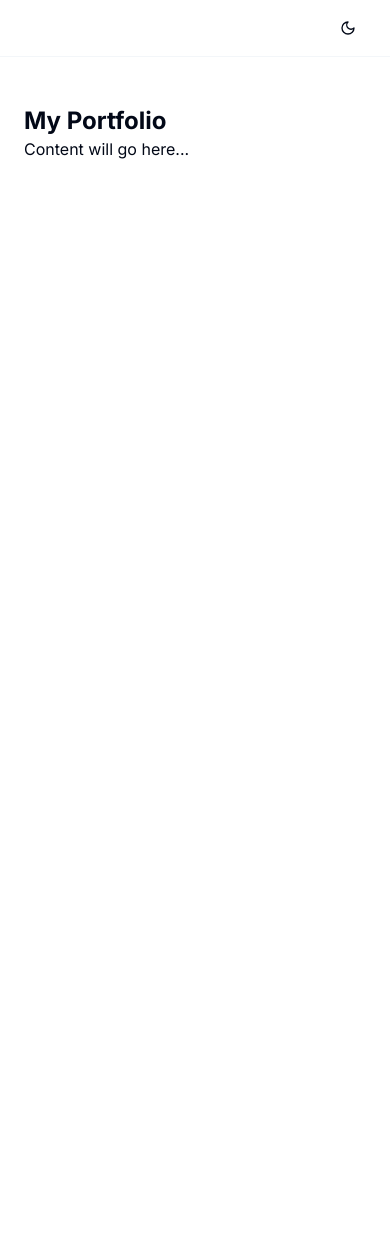
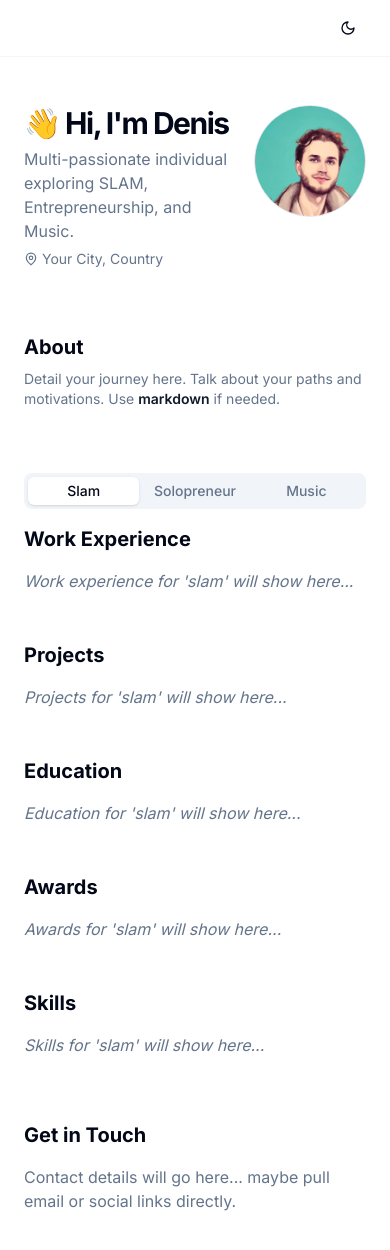
Before and after one commit to feedforfools/dr-portfolio, a Next.js app: page / in a window 390 px wide. Shown: the top 1250 px of the page. Before the commit the page ends 844 px from the top, so only its background shows below. Built offline with nearby package versions, Linux system fonts and the light colour scheme.

Commit message:
Simple design with hero, header, filtered content and contact

```diff
--- a/package.json
+++ b/package.json
@@ -12,6 +12,7 @@
     "@radix-ui/react-avatar": "^1.1.6",
     "@radix-ui/react-separator": "^1.1.4",
     "@radix-ui/react-slot": "^1.2.0",
+    "@radix-ui/react-tabs": "^1.1.9",
     "@radix-ui/react-tooltip": "^1.2.3",
     "class-variance-authority": "^0.7.1",
     "clsx": "^2.1.1",
@@ -21,6 +22,7 @@
     "next-themes": "^0.4.6",
     "react": "^19.0.0",
     "react-dom": "^19.0.0",
+    "react-markdown": "^10.1.0",
     "tailwind-merge": "^3.2.0",
     "tailwindcss-animate": "^1.0.7"
   },
--- a/src/app/page.tsx
+++ b/src/app/page.tsx
@@ -1,8 +1,157 @@
+import { Avatar, AvatarFallback, AvatarImage } from "@/components/ui/avatar";
+import { Badge } from "@/components/ui/badge";
+import { Card, CardContent, CardHeader } from "@/components/ui/card";
+import { Tabs, TabsContent, TabsList, TabsTrigger } from "@/components/ui/tabs";
+import { DATA } from "@/data/resume";
+import { cn } from "@/lib/utils";
+import Markdown from "react-markdown";
+
+// import FilteredSection from "@/components/filtered-section";
+
 export default function HomePage() {
+  // Define paths for tabs
+  const paths = ["slam", "solopreneur", "music"];
+  const defaultPath = "slam";
+
   return (
-    <div>
-      <h1 className="text-2xl font-bold">My Portfolio</h1>
-      <p>Content will go here...</p>
-    </div>
+    <main className="flex flex-col space-y-16">
+      {" "}
+      {/* --- Hero Section --- */}
+      <section id="hero">
+        <div className="flex items-start justify-between gap-4">
+          <div className="flex flex-1 flex-col space-y-1.5">
+            <h1 className="text-3xl font-bold tracking-tighter sm:text-5xl xl:text-6xl/none">
+              👋 Hi, I'm {DATA.name.split(" ")[0]}
+            </h1>
+            <p className="max-w-[600px] text-muted-foreground md:text-xl">
+              {DATA.description}
+            </p>
+            {/* Optional: Location */}
+            {DATA.location && (
+              <p className="max-w-[600px] text-sm text-muted-foreground flex items-center gap-1">
+                <svg
+                  xmlns="http://www.w3.org/2000/svg"
+                  width="14"
+                  height="14"
+                  viewBox="0 0 24 24"
+                  fill="none"
+                  stroke="currentColor"
+                  strokeWidth="2"
+                  strokeLinecap="round"
+                  strokeLinejoin="round"
+                  className="lucide lucide-map-pin"
+                >
+                  <path d="M20 10c0 6-8 12-8 12s-8-6-8-12a8 8 0 0 1 16 0Z" />
+                  <circle cx="12" cy="10" r="3" />
+                </svg>
+                {DATA.locationLink ? (
+                  <a
+                    href={DATA.locationLink}
+                    target="_blank"
+                    rel="noopener noreferrer"
+                    className="hover:underline"
+                  >
+                    {DATA.location}
+                  </a>
+                ) : (
+                  DATA.location
+                )}
+              </p>
+            )}
+          </div>
+          {/* Avatar */}
+          <Avatar className="size-28 border">
+            <AvatarImage alt={DATA.name} src={DATA.avatarUrl} />
+            <AvatarFallback>{DATA.initials}</AvatarFallback>
+          </Avatar>
+        </div>
+      </section>
+      {/* --- About Section --- */}
+      <section id="about">
+        <h2 className="text-xl font-bold mb-2">About</h2>
+        {/* Render markdown from summary */}
+        <div className="prose max-w-full text-pretty font-sans text-sm text-muted-foreground dark:prose-invert">
+          <Markdown>{DATA.summary}</Markdown>
+        </div>
+      </section>
+      {/* --- Path Switching Tabs & Content --- */}
+      <section id="experience-projects">
+        <Tabs defaultValue={defaultPath} className="w-full">
+          {/* Tab Triggers (Buttons) */}
+          <TabsList className="mb-4 grid w-full grid-cols-3">
+            {paths.map((path) => (
+              <TabsTrigger key={path} value={path} className="capitalize">
+                {path}
+              </TabsTrigger>
+            ))}
+          </TabsList>
+
+          {/* Tab Content Panes */}
+          {paths.map((path) => (
+            <TabsContent key={path} value={path} className="mt-0">
+              {" "}
+              <div className="space-y-12">
+                {" "}
+                {/* --- Work Experience Section (Filtered) --- */}
+                <section id={`work-${path}`}>
+                  <h2 className="text-xl font-bold mb-4">Work Experience</h2>
+                  {/* Placeholder for filtered content */}
+                  <p className="text-muted-foreground italic">
+                    Work experience for '{path}' will show here...
+                  </p>
+                </section>
+                {/* --- Projects Section (Filtered - only for Solopreneur/SLAM?) --- */}
+                {(path === "solopreneur" || path === "slam") && (
+                  <section id={`projects-${path}`}>
+                    <h2 className="text-xl font-bold mb-4">Projects</h2>
+                    <p className="text-muted-foreground italic">
+                      Projects for '{path}' will show here...
+                    </p>
+                  </section>
+                )}
+                {/* --- Records Section (Filtered - only for Music?) --- */}
+                {path === "music" && (
+                  <section id={`records-${path}`}>
+                    <h2 className="text-xl font-bold mb-4">Records</h2>
+                    <p className="text-muted-foreground italic">
+                      Recordings for '{path}' will show here...
+                    </p>
+                  </section>
+                )}
+                {/* --- Education Section (Filtered) --- */}
+                <section id={`education-${path}`}>
+                  <h2 className="text-xl font-bold mb-4">Education</h2>
+                  <p className="text-muted-foreground italic">
+                    Education for '{path}' will show here...
+                  </p>
+                </section>
+                {/* --- Awards Section (Filtered) --- */}
+                <section id={`awards-${path}`}>
+                  <h2 className="text-xl font-bold mb-4">Awards</h2>
+                  <p className="text-muted-foreground italic">
+                    Awards for '{path}' will show here...
+                  </p>
+                </section>
+                {/* --- Skills Section (Filtered) --- */}
+                <section id={`skills-${path}`}>
+                  <h2 className="text-xl font-bold mb-4">Skills</h2>
+                  <p className="text-muted-foreground italic">
+                    Skills for '{path}' will show here...
+                  </p>
+                </section>
+              </div>
+            </TabsContent>
+          ))}
+        </Tabs>
+      </section>
+      {/* --- Contact Section (Doesn't need filtering) --- */}
+      <section id="contact">
+        <h2 className="text-xl font-bold mb-4">Get in Touch</h2>
+        <p className="text-muted-foreground">
+          Contact details will go here... maybe pull email or social links
+          directly.
+        </p>
+      </section>
+    </main>
   );
 }
--- /dev/null
+++ b/src/components/ui/tabs.tsx
@@ -0,0 +1,55 @@
+"use client"
+
+import * as React from "react"
+import * as TabsPrimitive from "@radix-ui/react-tabs"
+
+import { cn } from "@/lib/utils"
+
+const Tabs = TabsPrimitive.Root
+
+const TabsList = React.forwardRef<
+  React.ElementRef<typeof TabsPrimitive.List>,
+  React.ComponentPropsWithoutRef<typeof TabsPrimitive.List>
+>(({ className, ...props }, ref) => (
+  <TabsPrimitive.List
+    ref={ref}
+    className={cn(
+      "inline-flex h-9 items-center justify-center rounded-lg bg-muted p-1 text-muted-foreground",
+      className
+    )}
+    {...props}
+  />
+))
+TabsList.displayName = TabsPrimitive.List.displayName
+
+const TabsTrigger = React.forwardRef<
+  React.ElementRef<typeof TabsPrimitive.Trigger>,
+  React.ComponentPropsWithoutRef<typeof TabsPrimitive.Trigger>
+>(({ className, ...props }, ref) => (
+  <TabsPrimitive.Trigger
+    ref={ref}
+    className={cn(
+      "inline-flex items-center justify-center whitespace-nowrap rounded-md px-3 py-1 text-sm font-medium ring-offset-background transition-all focus-visible:outline-none focus-visible:ring-2 focus-visible:ring-ring focus-visible:ring-offset-2 disabled:pointer-events-none disabled:opacity-50 data-[state=active]:bg-background data-[state=active]:text-foreground data-[state=active]:shadow",
+      className
+    )}
+    {...props}
+  />
+))
+TabsTrigger.displayName = TabsPrimitive.Trigger.displayName
+
+const TabsContent = React.forwardRef<
+  React.ElementRef<typeof TabsPrimitive.Content>,
+  React.ComponentPropsWithoutRef<typeof TabsPrimitive.Content>
+>(({ className, ...props }, ref) => (
+  <TabsPrimitive.Content
+    ref={ref}
+    className={cn(
+      "mt-2 ring-offset-background focus-visible:outline-none focus-visible:ring-2 focus-visible:ring-ring focus-visible:ring-offset-2",
+      className
+    )}
+    {...props}
+  />
+))
+TabsContent.displayName = TabsPrimitive.Content.displayName
+
+export { Tabs, TabsList, TabsTrigger, TabsContent }
--- a/src/data/resume.tsx
+++ b/src/data/resume.tsx
@@ -120,8 +120,8 @@ interface PortfolioData {
 
 // Export the main DATA object (populate with placeholders first)
 export const DATA: PortfolioData = {
-  name: "Your Name", // Replace
-  initials: "YN", // Replace
+  name: "Denis", // Replace
+  initials: "DR", // Replace
   url: "https://yourdomain.com", // Replace
   location: "Your City, Country", // Replace
   // locationLink: "link_to_google_maps", // Optional
```
Also changed, not shown: 1 other file (tests, documents, lock files or other folders).
